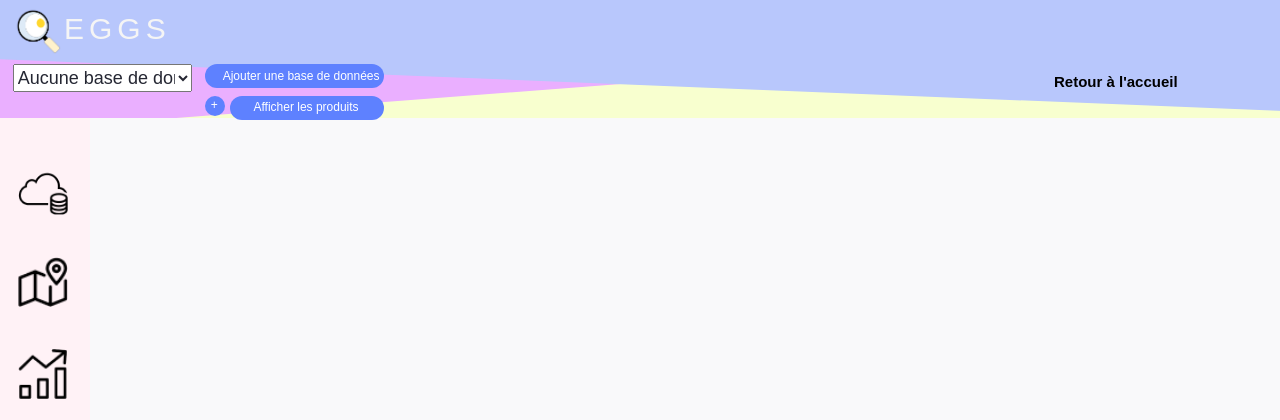
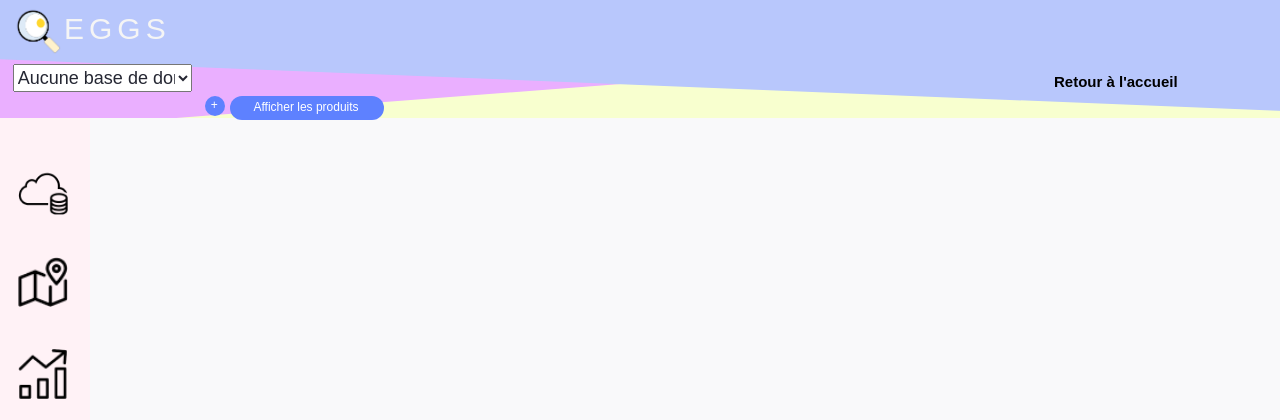
Before and after one commit to pierrickdelrieu/EGGS-Environnement_de_Gestion, a Django app: page /home/about/ in a window 1280 px wide. Shown: the top 420 px of the page. Run offline with Django 3.2, Linux system fonts and the light colour scheme.

Commit message:
changement de place du bouton ajout bdd

```diff
--- a/static/home/css/base_manager.css
+++ b/static/home/css/base_manager.css
@@ -197,35 +197,6 @@ img{
     background-color: #007AFF;
 }
 
-.ajout_bdd{
-    z-index: 2;
-
-    position: fixed;
-    width: 14%;
-    height: 3%;
-    left: 16%;
-    top: 8%;
-
-    background-color: #5e81ff;
-    border-radius: 14px;
-
-    border: none;
-    cursor: pointer;
-}
-
-.ajout_bdd:hover{
-    background-color: #007AFF;
-}
-
-.ajout_bdd p{
-    position: absolute;
-    left: 10%;
-    top: 20%;
-    font-family: "SF Pro Rounded", sans-serif;
-    font-size: 12px;
-    color: white;
-}
-
 .ajout_prod{
     z-index: 2;
 
--- a/templates/manager/base_manager.html
+++ b/templates/manager/base_manager.html
@@ -41,7 +41,7 @@
             </a>
         </div>
     {% endif %}
-    <a class="ajout_bdd" href="{% url 'manager:add_database' %}"><p>Ajouter une base de données</p></a>
+
     <a class="ajout_prod" href="{% url 'manager:add_product' %}"><p>+</p></a>
     <a class="x_prod" href="{% url 'manager:display_products' %}"><p>Afficher les produits</p></a>
 
@@ -102,7 +102,7 @@
             <li class="nav-item">
                 <img src="{% static 'home/img/list.png' %}">
             </li>
-            <li class="nav-item">
+            <li class="nav-item" id="settings">
                 <a href ="{% url 'manager:settings_database' %}">
                     <img src="{% static 'home/img/settings.png' %}">
                 </a>
```
